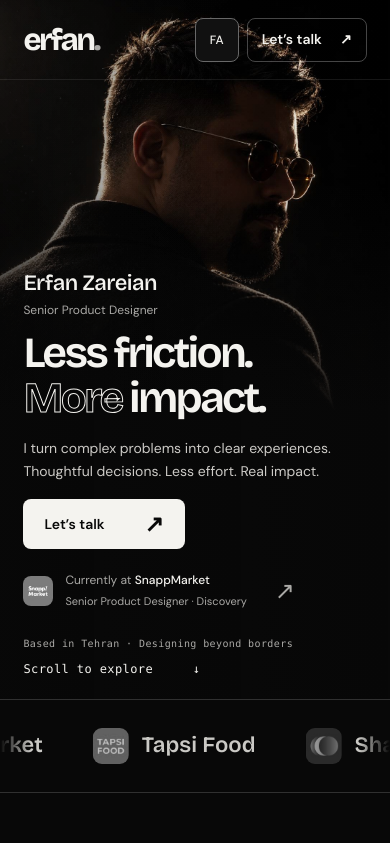
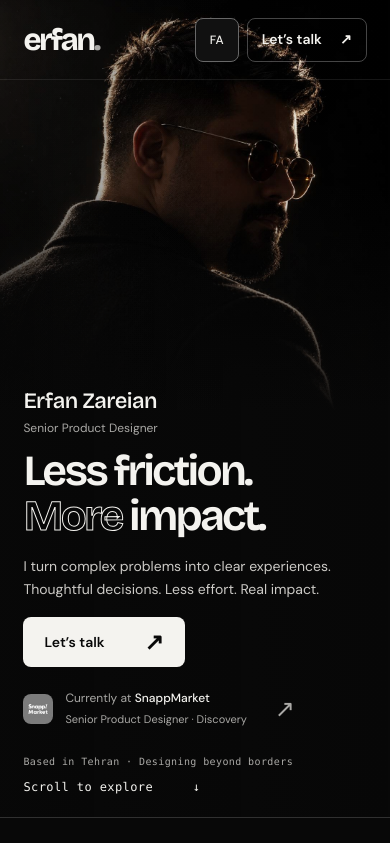
Before and after one commit to ErfanZN/erfanzn.github.io, a plain HTML site: page dist/index.html in a window 390 px wide. Shown: the top 843 px of the page. Drawn offline with Linux system fonts and the light colour scheme.

Commit message:
Lower English mobile hero below portrait

```diff
--- a/dist/styles.css
+++ b/dist/styles.css
@@ -125,7 +125,7 @@
 
 /* Keep the primary action inside the first mobile viewport in both locales. */
 @media(max-width:700px){
-  .hero{padding-top:clamp(230px,32svh,290px);padding-bottom:88px;min-height:0;height:auto}
+  .hero{padding-top:clamp(380px,46svh,420px);padding-bottom:88px;min-height:0;height:auto}
   .hero-photo{height:calc(clamp(230px,32svh,290px) + 140px)}
   .hero-photo img{object-position:50% 20%}
   .hero-intro{margin-bottom:12px;gap:3px}
```
Also changed, not shown: 1 other file.
